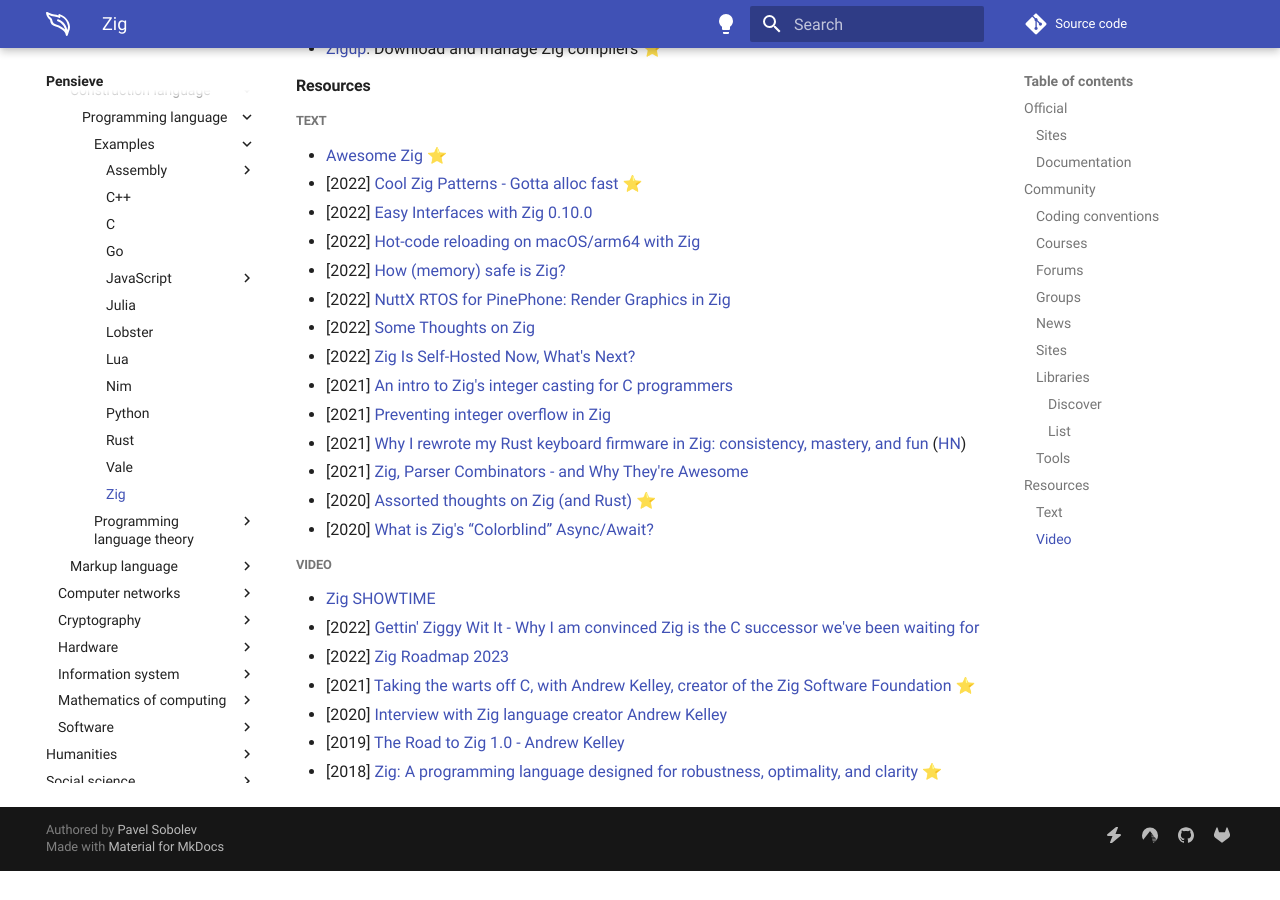
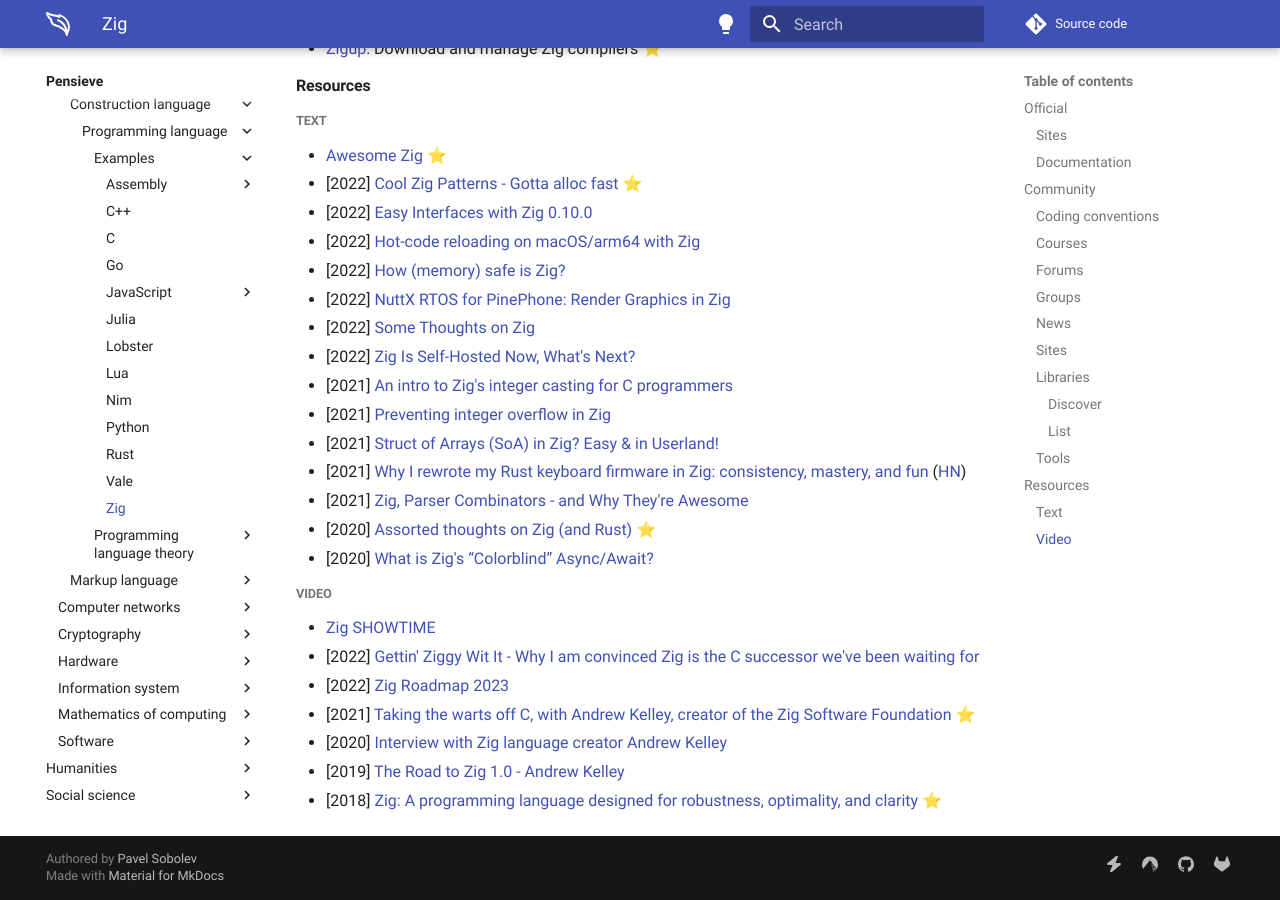
Before and after one commit to paveloom/paveloom.dev, an MkDocs documentation site: the page built from content/pensieve/zig.md, in a window 1280 px wide and 900 px high, scrolled down 1594 px. Built offline with MkDocs 1.6.1 and Material for MkDocs 9.7.7, drawn with Linux system fonts in a browser that asks for light colours; comment, search, counter and statistics services are not loaded; before the commit the page ends 2465 px from its top, so only the background shows below that.

Commit message:
Pensieve: update the Zig page.

```diff
--- a/content/pensieve/zig.md
+++ b/content/pensieve/zig.md
@@ -69,6 +69,7 @@
 - [2022] [Zig Is Self-Hosted Now, What's Next?](https://kristoff.it/blog/zig-self-hosted-now-what)
 - [2021] [An intro to Zig's integer casting for C programmers](https://www.lagerdata.com/articles/an-intro-to-zigs-integer-casting-for-c-programmers)
 - [2021] [Preventing integer overflow in Zig](https://www.lagerdata.com/articles/preventing-integer-overflow-in-zig)
+- [2021] [Struct of Arrays (SoA) in Zig? Easy & in Userland!](https://zig.news/kristoff/struct-of-arrays-soa-in-zig-easy-in-userland-40m0)
 - [2021] [Why I rewrote my Rust keyboard firmware in Zig: consistency, mastery, and fun](https://kevinlynagh.com/rust-zig) ([HN](https://news.ycombinator.com/item?id=26374268))
 - [2021] [Zig, Parser Combinators - and Why They're Awesome](https://devlog.hexops.com/2021/zig-parser-combinators-and-why-theyre-awesome/)
 - [2020] [Assorted thoughts on Zig (and Rust)](https://www.scattered-thoughts.net/writing/assorted-thoughts-on-zig-and-rust) ⭐
```
